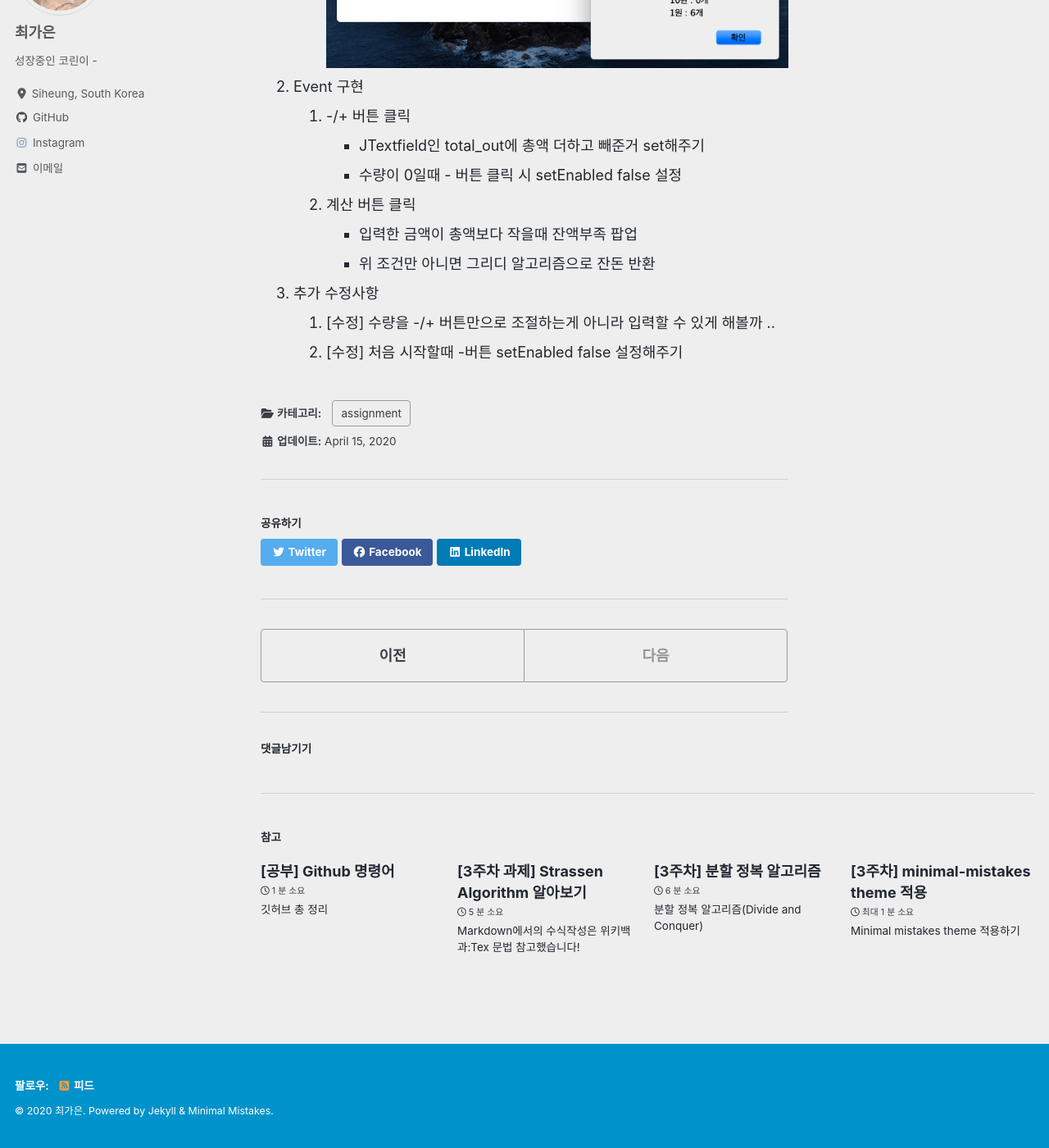
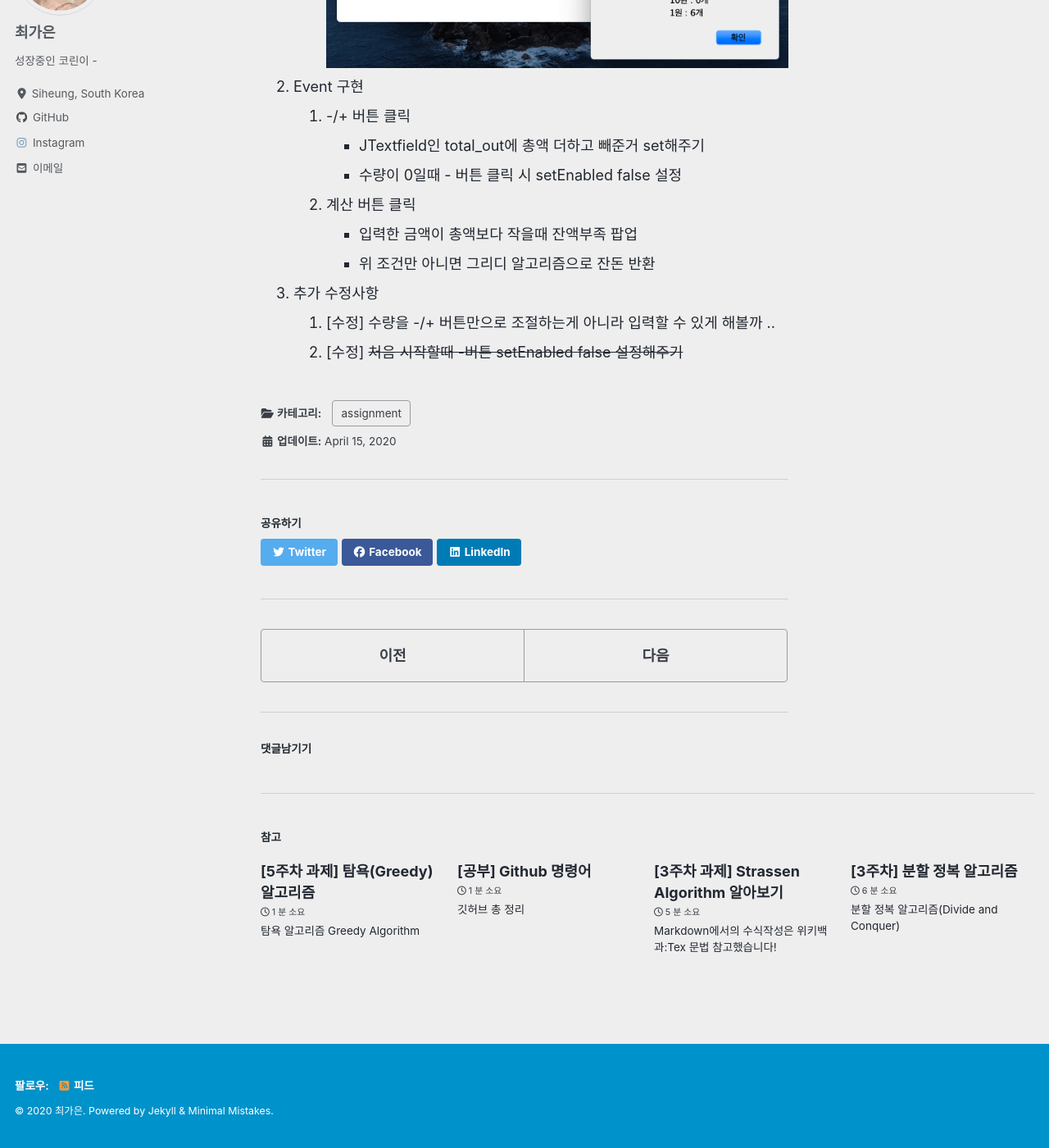
Before and after one commit to gaeunchoi/gaeunchoi.github.io, a Jekyll site: the page built from _posts/2020-04-15-teamproject.Markdown, in a window 1280 px wide and 1400 px high, scrolled down 759 px. Shown: the whole window at 82% size. Built offline with Jekyll 4.4.1, drawn with Linux system fonts in a browser that asks for light colours; cached includes are drawn as plain includes; nearby versions of some CDN libraries; comment, search, counter and statistics services are not loaded; some of the changed lines change nothing that is shown.

Commit message:
Greedy Algorithm assignment

````diff
--- a/_posts/2020-04-15-teamproject.Markdown
+++ b/_posts/2020-04-15-teamproject.Markdown
@@ -22,4 +22,4 @@
 
 3. 추가 수정사항
    1. [수정] 수량을 -/+ 버튼만으로 조절하는게 아니라 입력할 수 있게 해볼까 ..
-   2. [수정] 처음 시작할때 -버튼 setEnabled false 설정해주기
+   2. [수정] ~~처음 시작할때 -버튼 setEnabled false 설정해주기~~
--- /dev/null
+++ b/_posts/2020-04-19-Greedy.markdown
@@ -0,0 +1,66 @@
+---
+layout : single
+title :  "[5주차 과제] 탐욕(Greedy) 알고리즘"
+date :   2020-04-19 20:30 +0900
+categories: algorithm greedy
+---
+
+## 탐욕 알고리즘 Greedy Algorithm
+
+1. 탐욕 알고리즘이란 ?
+   욕심쟁이 알고리즘, 탐욕법 등으로도 언급되는 알고리즘. 문제를 해결하는 과정에서 그 순간순간마다 최적이라고 생각되는 결정을 하는 방식으로 진행하여 최종 해답에 도달하는 문제 해결 방식이다. 최적화 문제를 풀 때 사용되는 알고리즘.
+
+2. 알고리즘의 활용 (~~설명 추가예정~~)
+   - 동전 거스름돈 Coin Change
+   - 최소 신장 트리 Minimum Spanning Tree -> 크루스칼 Kruskal, 프림 Prim
+   - 최단 경로 찾기 Shortest Path
+   - 부분 배낭 문제 Knapsack
+   - 집합 커버 문제 SetCover
+   - 작업 스케줄링 JobScheduling
+   - 허프만 압축 Huffman compression
+
+3. Programmers 코딩테스트 연습 탐욕법 문제 - 단속카메라
+
+   **문제 설명**
+   고속도로를 이동하는 모든 차량이 고속도로를 이용하면서 단속용 카메라를 한 번은 만나도록 카메라를 설치하려고 합니다. 고속도로를 이동하는 차량의 경로 routes가 매개변수로 주어질 때, 모든 차량이 한 번은 단속용 카메라를 만나도록 하려면 최소 몇 대의 카메라를 설치해야 하는지를 return 하도록 solution 함수를 완성하세요.
+
+   **제한사항**
+   - 차량의 대수는 1대 이상 10,000대 이하입니다.
+   - routes에는 차량의 이동 경로가 포함되어 있으며 routes[i][0]에는 i번째 차량이 고속도로에 진입한 지점, routes[i][1]에는 i번째 차량이 고속도로에서 나간 지점이 적혀 있습니다.
+   - 차량의 진입/진출 지점에 카메라가 설치되어 있어도 카메라를 만난것으로 간주합니다.
+   - 차량의 진입 지점, 진출 지점은 -30,000 이상 30,000 이하입니다.
+
+    **입출력 예시**
+  ```
+  Input :-20,15, -14,-5, -18,-13, -5,-3
+  Output: 2
+  ```
+
+    **입출력 예시 설명**
+    -5 지점에 카메라를 설치하면 첫 번째, 두 번째, 네 번째 차량이 카메라를 만납니다.
+    -15 지점에 카메라를 설치하면 첫 번째, 세 번째 차량이 카메라를 만납니다.
+
+    **풀이**
+    ![풀이과정](/assets/images/greedy_solution.jpg)
+
+    ```java
+    import java.util.*;
+
+    public class greedy {
+        public int solution(int[][] routes) {
+            int cnt = 0, position = -30001;
+
+            // 람다식 사용
+            Arrays.sort(routes, (a, b) -> Integer.compare(a[1], b[1]));
+
+            // route[0]은 진입지점, route[1]은 진출지점
+            for (int[] route : routes) {
+                if (position < route[0]) {
+                    position = route[1];
+                    cnt++;
+                }
+            }
+        return cnt;
+        }
+    }
+    ```
````
Also changed, not shown: assets/images/greedy_solution.jpg (added).
